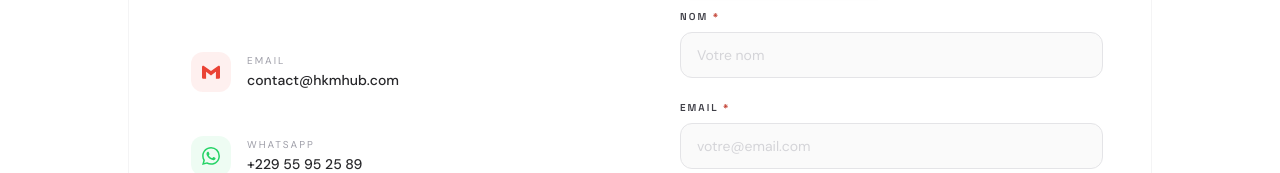
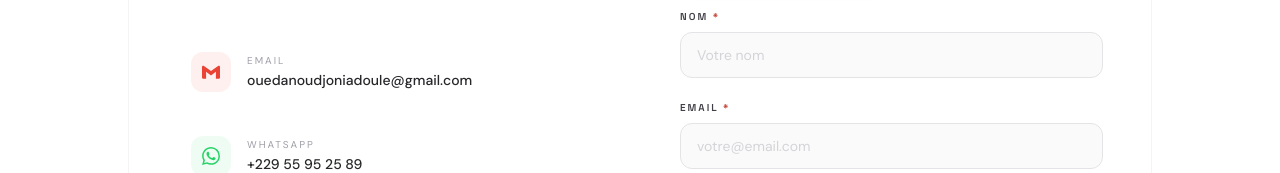
Before and after one commit to Djonihkm/portfolio, a Next.js app: page / in a window 1280 px wide. Shown: the part 6060-6233 px from the top of the page. Built offline with nearby package versions, Linux system fonts and the light colour scheme.

Commit message:
update email

```diff
--- a/app/components/ContactSection.tsx
+++ b/app/components/ContactSection.tsx
@@ -6,8 +6,8 @@ import { motion, useInView } from "framer-motion";
 const contacts = [
   {
     label: "Email",
-    value: "contact@hkmhub.com",
-    href: "mailto:contact@hkmhub.com",
+    value: "ouedanoudjoniadoule@gmail.com",
+    href: "mailto:ouedanoudjoniadoule@gmail.com",
     color: "#EA4335",
     bg: "rgba(234,67,53,0.08)",
     icon: (
--- a/app/layout.tsx
+++ b/app/layout.tsx
@@ -45,7 +45,7 @@ export default function RootLayout({
             </p>
             <div className="flex justify-end">
               <a
-                href="mailto:contact@hkmhub.com"
+                href="mailto:ouedanoudjoniadoule@gmail.com"
                 className="text-xs text-zinc-400 hover:text-zinc-900 transition-colors"
               >
                 Email
```
